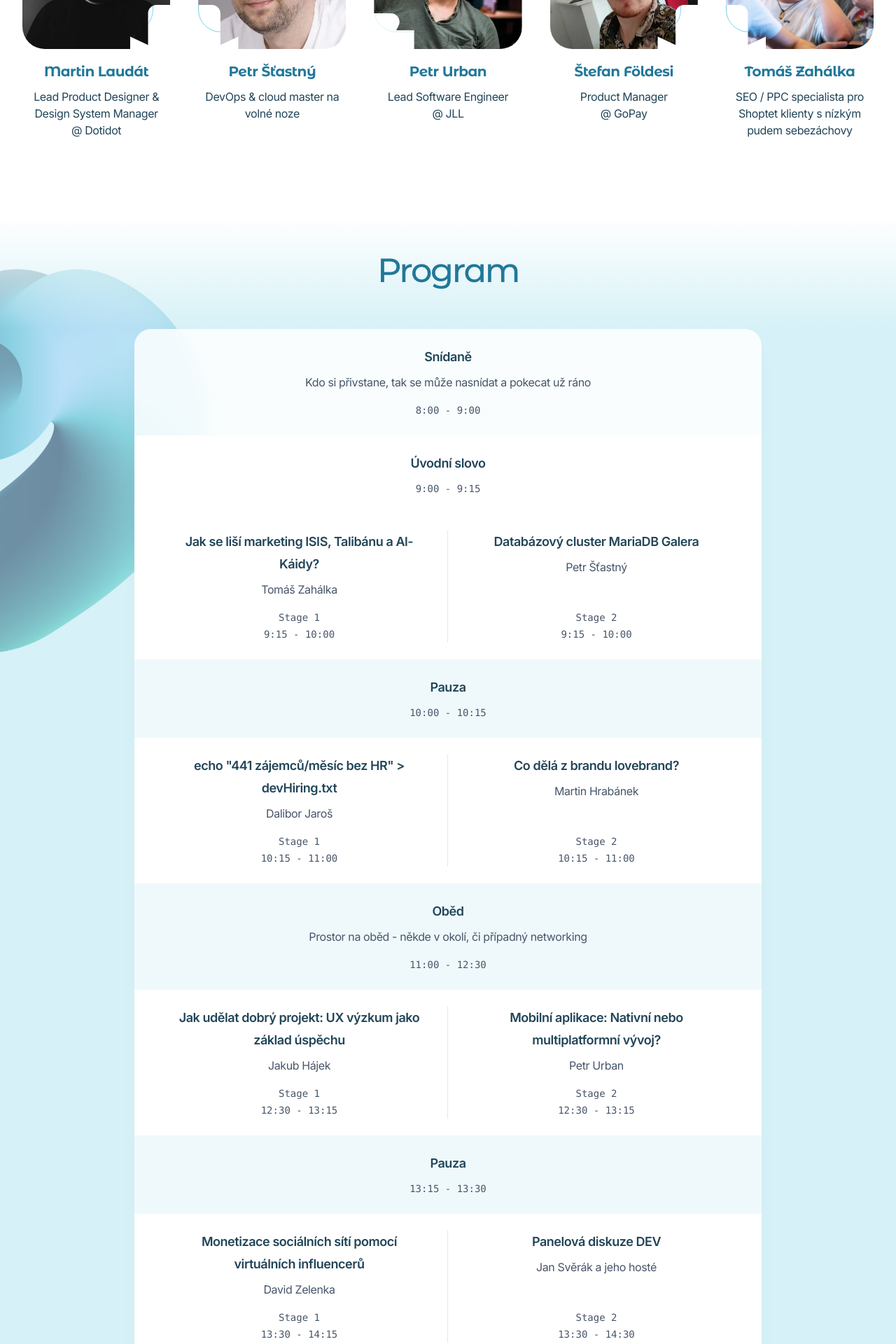
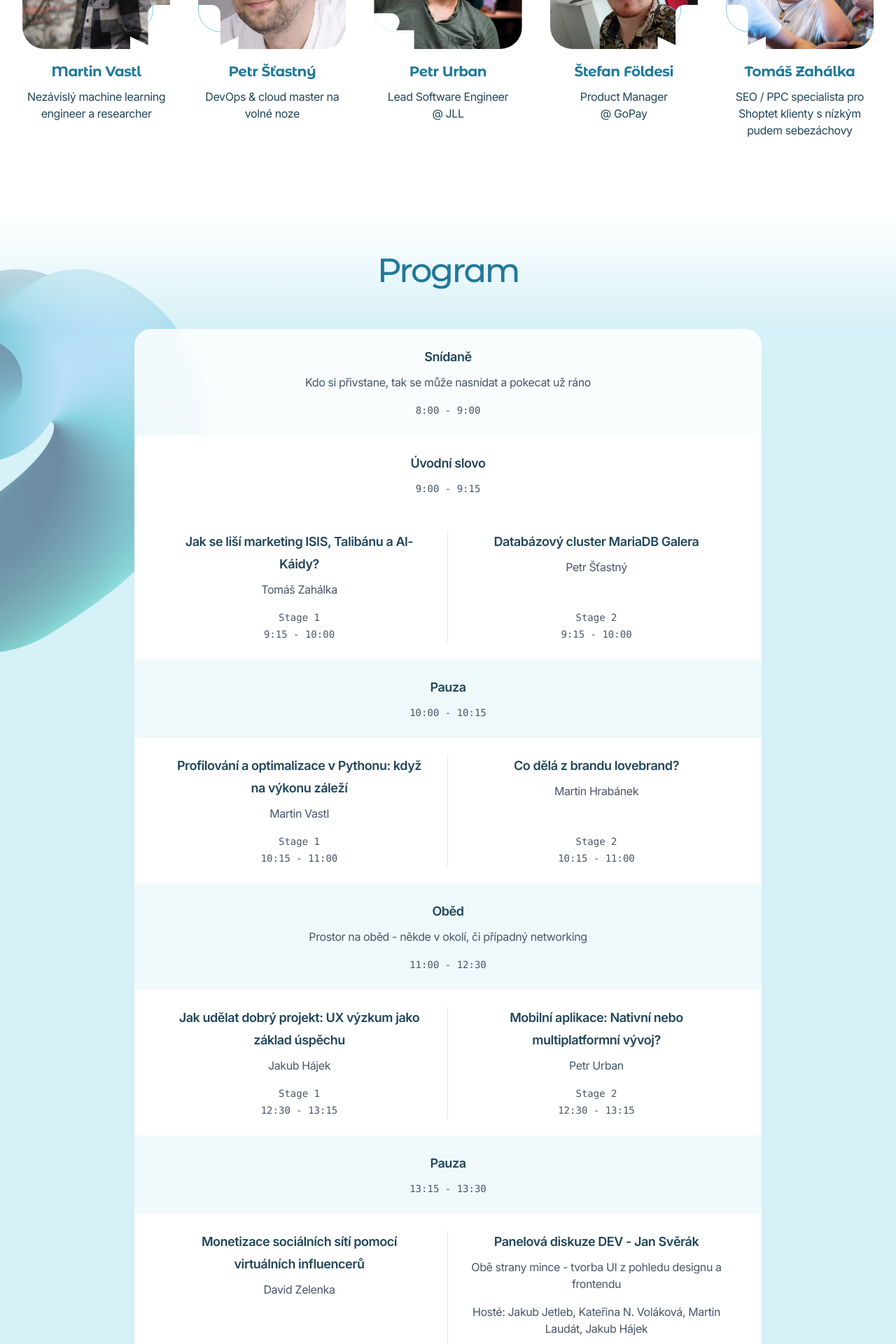
Before and after one commit to CtvrtCON/CtvrtCON, a Next.js app: page /ctvrtcon/ in a window 1280 px wide. Shown: the part 1540-3460 px from the top of the page at 70% size. Built offline with nearby package versions, Linux system fonts and the light colour scheme.

Commit message:
Add Martin Vastl & panel discussions guests

```diff
--- a/src/components/Schedule.jsx
+++ b/src/components/Schedule.jsx
@@ -61,9 +61,9 @@ const program = [
       {
         stageName: 'Stage 1',
         stageSize: 'Větší sál',
-        name: 'echo "441 zájemců/měsíc bez HR" > devHiring.txt',
-        id: 'dalibor-jaros',
-        description: 'Dalibor Jaroš',
+        name: 'Profilování a optimalizace v Pythonu: když na výkonu záleží',
+        id: 'martin-vastl',
+        description: 'Martin Vastl',
         start: '10:15',
         end: '11:00',
       },
@@ -133,8 +133,9 @@ const program = [
       {
         stageName: 'Stage 2',
         stageSize: 'Menší sál',
-        name: 'Panelová diskuze DEV',
-        description: 'Jan Svěrák a jeho hosté',
+        name: 'Panelová diskuze DEV - Jan Svěrák',
+        description: 'Obě strany mince - tvorba UI z pohledu designu a frontendu',
+        guests: 'Jakub Jetleb, Kateřina N. Voláková, Martin Laudát, Jakub Hájek',
         start: '13:30',
         end: '14:30',
       },
@@ -164,8 +165,9 @@ const program = [
       {
         stageName: 'Stage 2',
         stageSize: 'Menší sál',
-        name: 'Panelová diskuze MKT',
-        description: 'Karel Hladiš a jeho hosté',
+        name: 'Panelová diskuze MKT - Karel Hladiš',
+        description: 'Jak se liší “úspěšný” e-shop od toho “neúspěšného”?',
+        guests: 'Tomáš Zahálka, Petr Voves, Jan Brož',
         start: '15:00',
         end: '16:00',
       },
@@ -245,6 +247,12 @@ function ProgramTable({ timeBlock }) {
             </p>
           )}
 
+          {stage.guests && (
+            <p className="mb-4 tracking-tight text-slate-600">
+              Hosté: {stage.guests}
+            </p>
+          )}
+
           <div className="mt-auto font-mono text-sm text-slate-600">
             {stage.stageName}
           </div>
--- a/src/components/Speakers.jsx
+++ b/src/components/Speakers.jsx
@@ -7,12 +7,13 @@ import clsx from 'clsx'
 
 import { Container } from '@/components/Container'
 import { Section } from '@/components/Section'
-import daliborjarosImage from '@/images/avatars/daliborjaros.webp'
+//import daliborjarosImage from '@/images/avatars/daliborjaros.webp'
 import davidzelenkaImage from '@/images/avatars/davidzelenka.webp'
 import jakubhajekImage from '@/images/avatars/jakubhajek.webp'
 import marianbencatImage from '@/images/avatars/marianbencat.webp'
 import martinhrabanekImage from '@/images/avatars/martinhrabanek.webp'
 import martinlaudatImage from '@/images/avatars/martinlaudat.webp'
+import martinvastlImage from '@/images/avatars/martinvastl.webp'
 import petrstastnyImage from '@/images/avatars/petrstastny.webp'
 import petrurbanImage from '@/images/avatars/petrurban.webp'
 import stefanfoldesiImage from '@/images/avatars/stefanfoldesi.webp'
@@ -23,13 +24,6 @@ const days = [
     name: 'Speakers',
     dateTime: '2024-11-23',
     speakers: [
-      {
-        name: 'Dalibor Jaroš',
-        url: '#dalibor-jaros',
-        role: 'Výkonný ředitel zahraničních projektů & CEO Collabimu',
-        company: 'INIZIO Internet Media s.r.o.',
-        image: daliborjarosImage,
-      },
       {
         name: 'David Zelenka',
         url: '#david-zelenka',
@@ -64,6 +58,13 @@ const days = [
         role: 'Lead Product Designer & Design System Manager',
         company: 'Dotidot',
         image: martinlaudatImage,
+      },
+      {
+        name: 'Martin Vastl',
+        url: '#martin-vastl',
+        role: 'Nezávislý machine learning engineer a researcher',
+        company: '',
+        image: martinvastlImage,
       },
       {
         name: 'Petr	Šťastný',
```
Also changed, not shown: src/images/avatars/martinvastl.webp (added).
